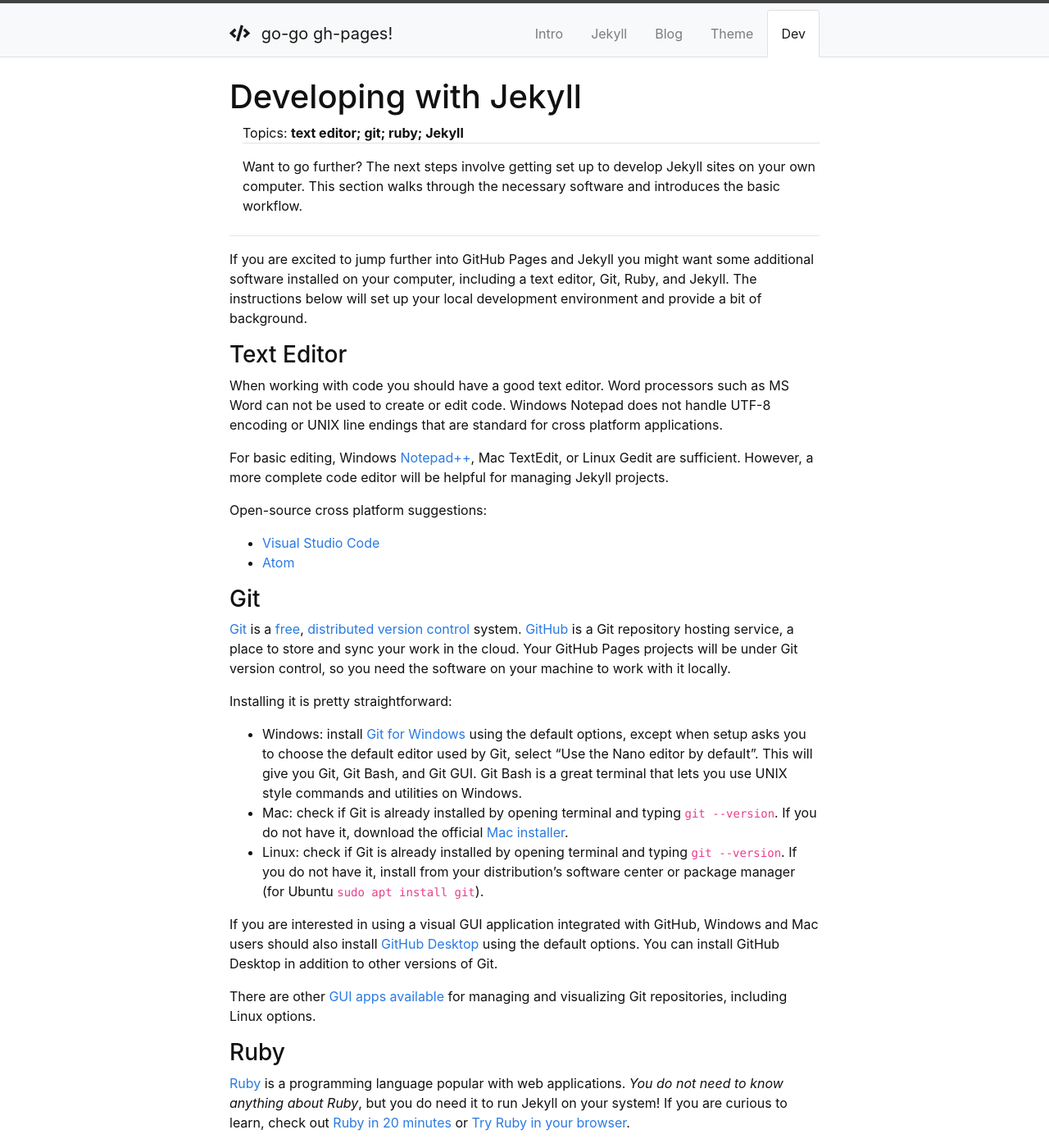
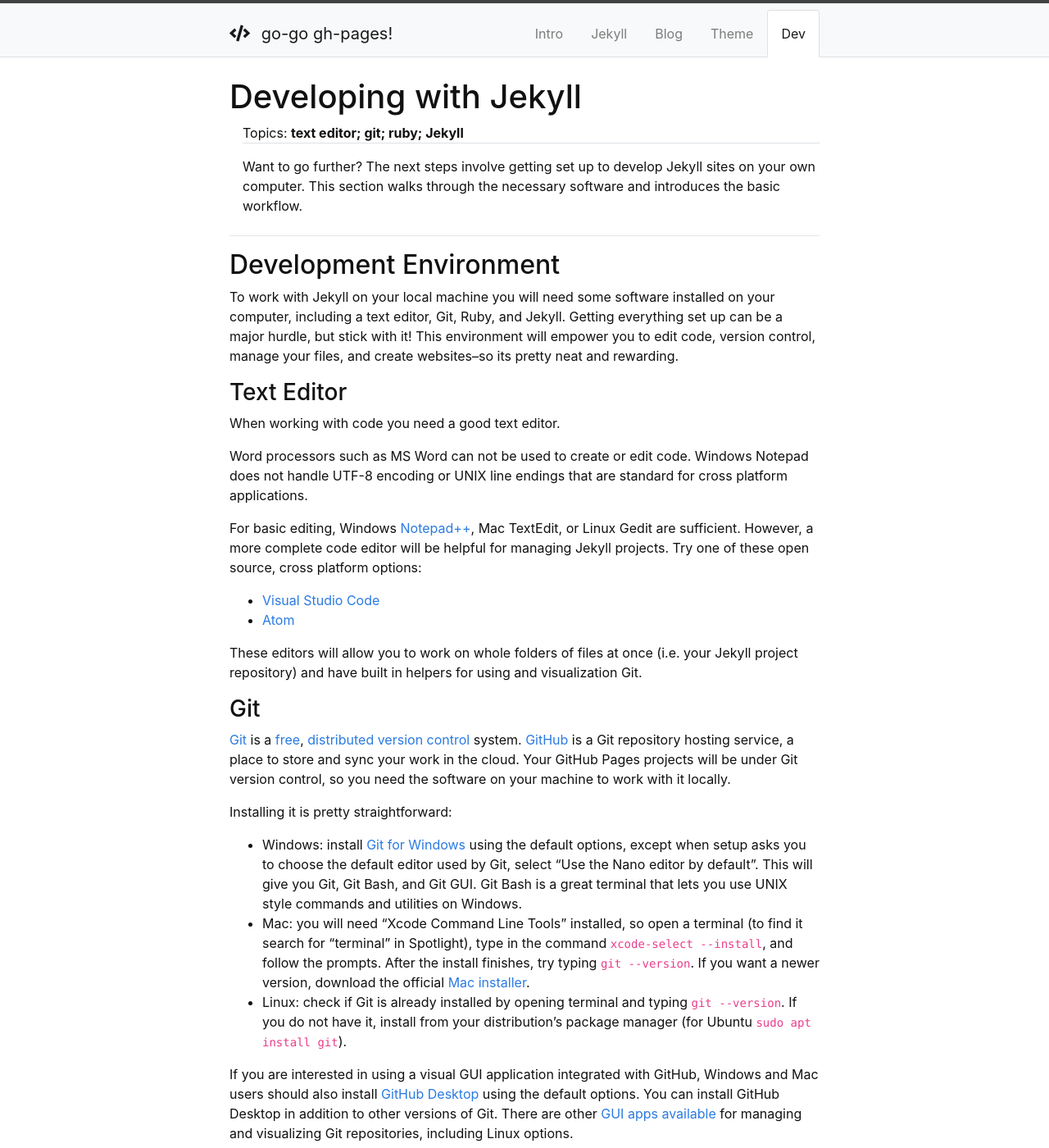
Before and after one commit to evanwill/go-go-ghpages-b, a Jekyll site: the page built from content/5-dev.md, in a window 1280 px wide and 1400 px high. Shown: the whole window at 82% size. Built offline with Jekyll 4.4.1, drawn with Linux system fonts in a browser that asks for light colours; some of the changed text lies outside the part shown.

Commit message:
content...

```diff
--- a/content/5-dev.md
+++ b/content/5-dev.md
@@ -6,23 +6,27 @@ description: >
     Want to go further? The next steps involve getting set up to develop Jekyll sites on your own computer. This section walks through the necessary software and introduces the basic workflow.
 ---
 
-If you are excited to jump further into GitHub Pages and Jekyll you might want some additional software installed on your computer,
-including a text editor, Git, Ruby, and Jekyll.
-The instructions below will set up your local development environment and provide a bit of background.
+## Development Environment
+
+To work with Jekyll on your local machine you will need some software installed on your computer, including a text editor, Git, Ruby, and Jekyll.
+Getting everything set up can be a major hurdle, but stick with it!
+This environment will empower you to edit code, version control, manage your files, and create websites--so its pretty neat and rewarding.
 
 ### Text Editor
 
-When working with code you should have a good text editor.
+When working with code you need a good text editor.
+
 Word processors such as MS Word can not be used to create or edit code.
 Windows Notepad does not handle UTF-8 encoding or UNIX line endings that are standard for cross platform applications.
 
 For basic editing, Windows [Notepad++](https://notepad-plus-plus.org/), Mac TextEdit, or Linux Gedit are sufficient.
 However, a more complete code editor will be helpful for managing Jekyll projects.
-
-Open-source cross platform suggestions:
+Try one of these open source, cross platform options:
 
 - [Visual Studio Code](https://code.visualstudio.com/)
 - [Atom](https://atom.io/)
+
+These editors will allow you to work on whole folders of files at once (i.e. your Jekyll project repository) and have built in helpers for using and visualization Git.
 
 ### Git
 
@@ -33,13 +37,15 @@ Your GitHub Pages projects will be under Git version control, so you need the so
 Installing it is pretty straightforward:
 
 - Windows: install [Git for Windows](https://git-for-windows.github.io/) using the default options, except when setup asks you to choose the default editor used by Git, select "Use the Nano editor by default". This will give you Git, Git Bash, and Git GUI. Git Bash is a great terminal that lets you use UNIX style commands and utilities on Windows.
-- Mac: check if Git is already installed by opening terminal and typing `git --version`. If you do not have it, download the official [Mac installer](https://git-scm.com/downloads).
-- Linux: check if Git is already installed by opening terminal and typing `git --version`. If you do not have it, install from your distribution's software center or package manager (for Ubuntu `sudo apt install git`).
+- Mac: you will need "Xcode Command Line Tools" installed, so open a terminal (to find it search for "terminal" in Spotlight), type in the command `xcode-select --install`, and follow the prompts. After the install finishes, try typing `git --version`. If you want a newer version, download the official [Mac installer](https://git-scm.com/downloads).
+- Linux: check if Git is already installed by opening terminal and typing `git --version`. If you do not have it, install from your distribution's package manager (for Ubuntu `sudo apt install git`).
 
 If you are interested in using a visual GUI application integrated with GitHub, Windows and Mac users should also install [GitHub Desktop](https://desktop.github.com/) using the default options.
 You can install GitHub Desktop in addition to other versions of Git.
+There are other [GUI apps available](https://git-scm.com/downloads/guis) for managing and visualizing Git repositories, including Linux options.
 
-There are other [GUI apps available](https://git-scm.com/downloads/guis) for managing and visualizing Git repositories, including Linux options.
+Generally, it is easiest to start your project repository on GitHub, then `clone` the repository to your local machine to start working on it.
+This ensures your local copy is linked to the `remote` on GitHub.
 
 ### Ruby
 
@@ -65,14 +71,33 @@ Here is a short summary:
 Jekyll is a Gem, a software package installed via Ruby's management system called RubyGems (similar to Python's Pip).
 
 To install Jekyll, open a terminal and type:
+
 `gem install jekyll bundler`
 
 This will take a minute or two as Gem installs all the dependencies and builds extensions (on Windows it may appear as if nothing is happening, but be patient!).
+Jekyll is made up of dozens of other Ruby Gems, so [Bundler](https://bundler.io/) is a helper to manage dependencies.
+If you are just using Ruby for Jekyll on smaller projects, you hopefully won't have to deal with Bundler and the maze of dependencies!
 
+-------------------------
 
-### Sass
+## Start a Jekyll Project
 
-[Sass](http://sass-lang.com/) is a CSS extension / preprocessor.
-All normal CSS is valid SCSS, but Sass adds many powerful functions and programatic features.
-Writing SCSS is often easier and more sensible, for example by supporting nesting, variables, and operators.
-Jekyll lets you write SASS in modular chucks called partials, in the `_sass` directory, that will be combined and compiled into normal CSS files when the site is built.
+As a demonstration, let's create a workshop website just like this one.
+
+Overview:
+
+1. Go to the [workshop-template-b repository](https://github.com/evanwill/workshop-template-b) on GitHub
+2. Make your own copy of the code on GitHub by clicking the green "Use this template" button (alternatively use Import, or just download the code and copy the files into your own repo).
+3. Clone your new repository to your local machine.
+4. Open folder in your text editor.
+5. Edit the `_config.yml` with your project info (commit).
+6. Edit the content pages in markdown (found in the "content" folder) (commit!).
+7. Push to GitHub.
+
+-------------
+
+{% capture reference %}
+- [Jekyll step-by-step introduction](https://jekyllrb.com/docs/step-by-step/01-setup/){:target="_blank" rel="noopener"}
+
+{% endcapture %}
+{% include card.html text=reference header="Reference" %}
```
Also changed, not shown: content/1-intro.md (+10 -2 lines), content/3-blog.md (+1 -1 lines), content/4-theme.md (+1 -1 lines), index.md (+2 -0 lines), favicon.ico, images/viewsource.png (added).
